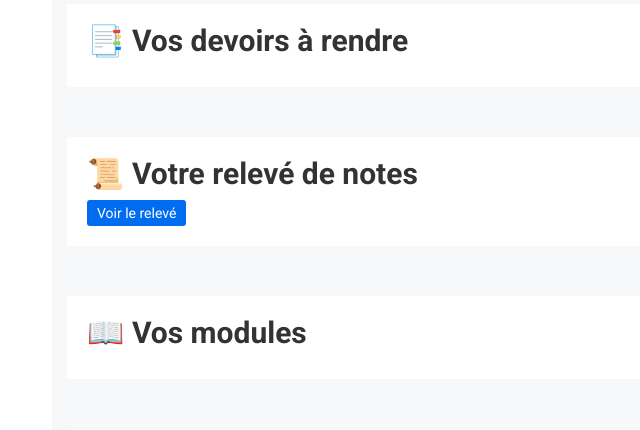
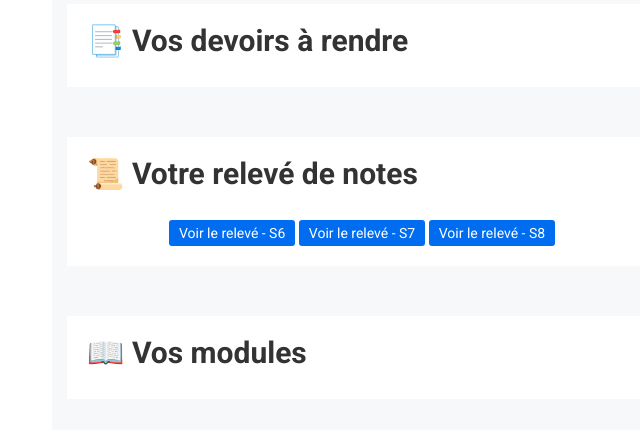
Before and after one commit to caullird/info732_learning-analytics, a PHP site: template PHP/view/site/index.php in a window 1280 px wide. Shown: the part 360-790 px from the top of the page, without its empty margins (28-668 px from the left). Run offline with PHP 8.4, Linux system fonts and the light colour scheme; the template is opened without the code that fills it, so the values that code supplies are empty; the visitor is signed in with stand-in values (Sample User, id 1).

Commit message:
update relevé display

```diff
--- a/PHP/js/calendar/fullcalendar-active.js
+++ b/PHP/js/calendar/fullcalendar-active.js
@@ -9,7 +9,7 @@ $(function() {
 	$('#calendar').fullCalendar({
 		header: {
 			left: '',
-			center: 'title',
+			center: '📆 title',
 			right: ''
 		},
 		editable: true,
--- a/PHP/view/site/index.php
+++ b/PHP/view/site/index.php
@@ -143,9 +143,18 @@
                             <ul>
                                 <li><span><h2>📜 Votre relevé de notes </h2></span></li>
                             </ul>
-                            <a class="product-buttons" href="<?php echo "?r=releve/student&id=".$_SESSION["user"][0]->idinternaluser?>">
-                                <button type="button" class="button-default cart-btn">Voir le relevé</button>
-                            </a>
+                            <br>
+                            <center>
+                                <a class="product-buttons" href="<?php echo "?r=releve/student&id=".$_SESSION["user"][0]->idinternaluser?>">
+                                    <button type="button" class="button-default cart-btn">Voir le relevé - S6</button>
+                                </a>
+                                <a class="product-buttons" href="">
+                                    <button type="button" class="button-default cart-btn">Voir le relevé - S7</button>
+                                </a>
+                                <a class="product-buttons" href="">
+                                    <button type="button" class="button-default cart-btn">Voir le relevé - S8</button>
+                                </a>
+                            </center>
                         </div>
                     </div>
                 </div>
```
